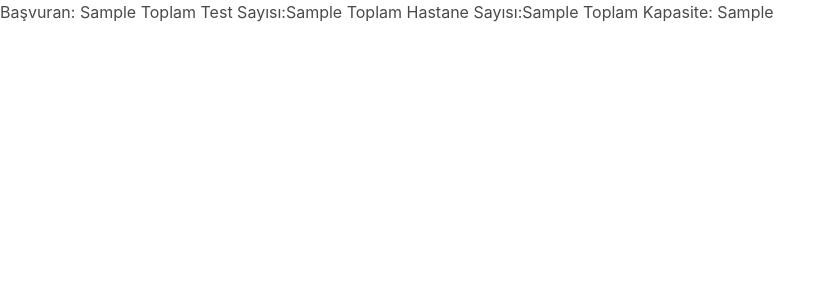
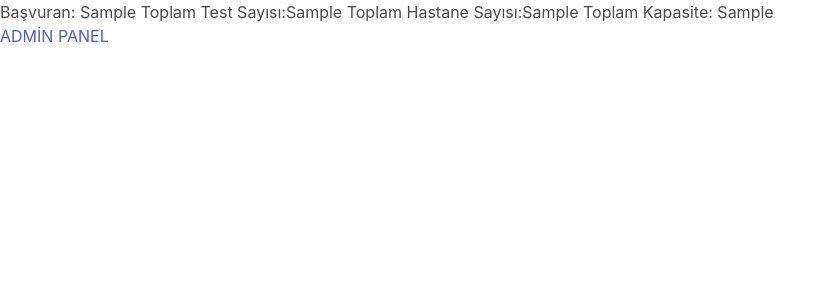
Before and after one commit to incesubaris/Covid19-Project, a Flask app: template templates/index.html in a window 1280 px wide. Shown: the part 56-356 px from the top of the page, without its empty margins (0-835 px from the left). Run offline with Flask 2, Linux system fonts and the light colour scheme; the template is opened without the code that fills it: most values are stand-ins (such as "Sample title", 1, 10 or a date in 2020); some libraries are stand-ins or nearby versions.

Commit message:
admin panel trials

```diff
--- a/templates/index.html
+++ b/templates/index.html
@@ -4,5 +4,5 @@
 
 <p>Başvuran: {{a[0]}}  Toplam Test Sayısı:{{b[0]}} Toplam Hastane Sayısı:{{c[0]}} Toplam Kapasite: {{d[0]}}</p>
 
-
+<a href="{{ url_for('admin') }}" >ADMİN PANEL</a>
 {% endblock %}
```
